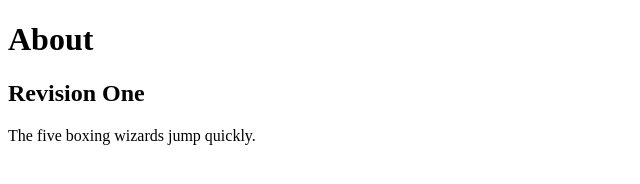
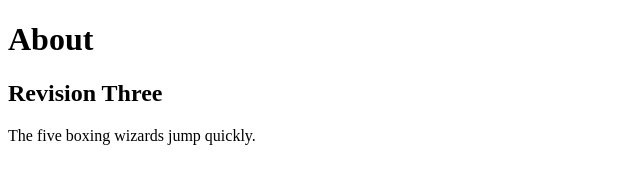
Before and after one commit to steverat/mygit, a plain HTML site: page about.html in a window 1280 px wide. Shown: the full height of the page, 0-640 px from the left. Drawn offline with Linux system fonts and the light colour scheme.

Commit message:
revision two

```diff
--- a/about.html
+++ b/about.html
@@ -6,7 +6,7 @@
     </head>
     <body>
         <h1>About</h1>
-        <h2>Revision One</h2>
+        <h2>Revision Three</h2>
         <p>The five boxing wizards jump quickly.</p>
     </body>
 </html>
```
